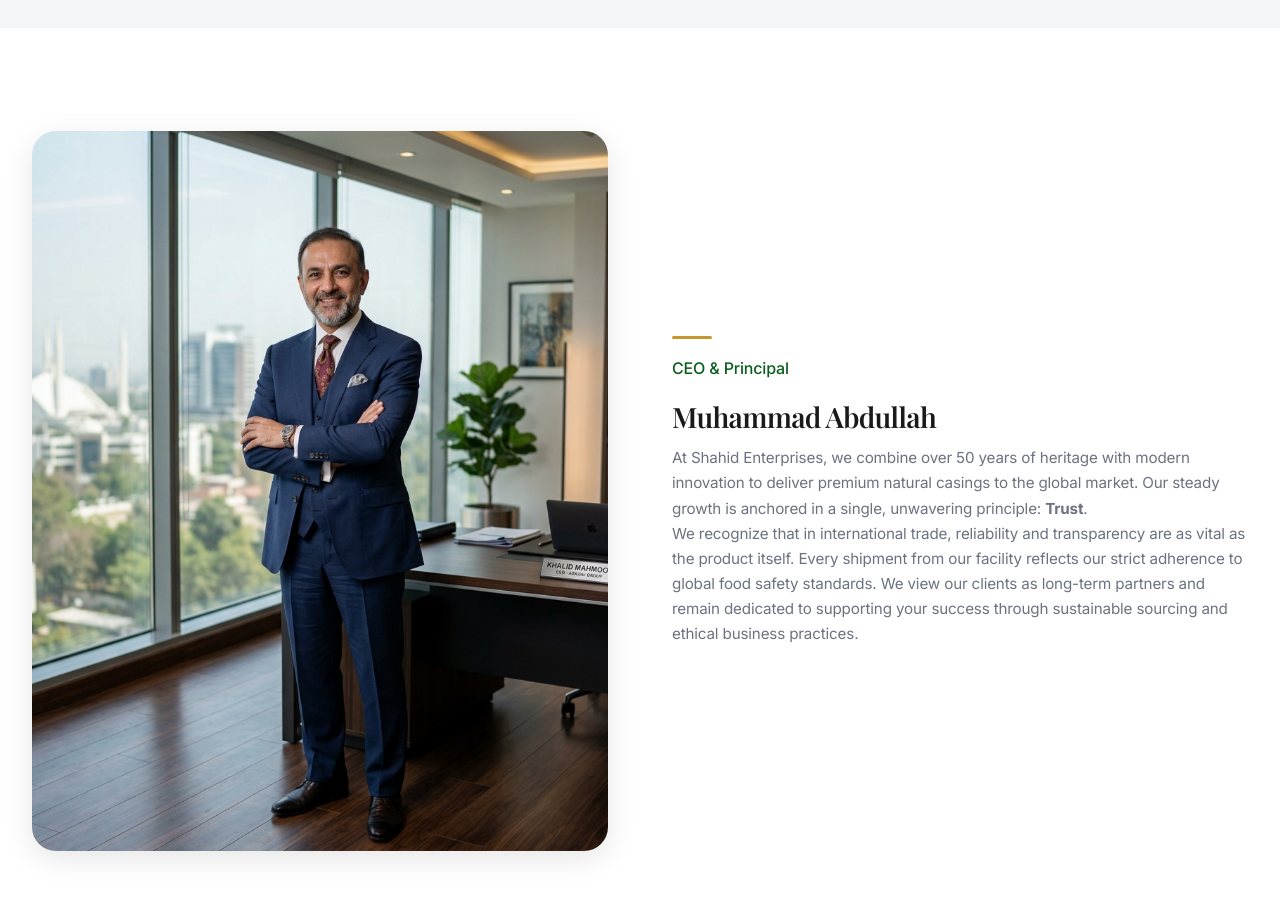
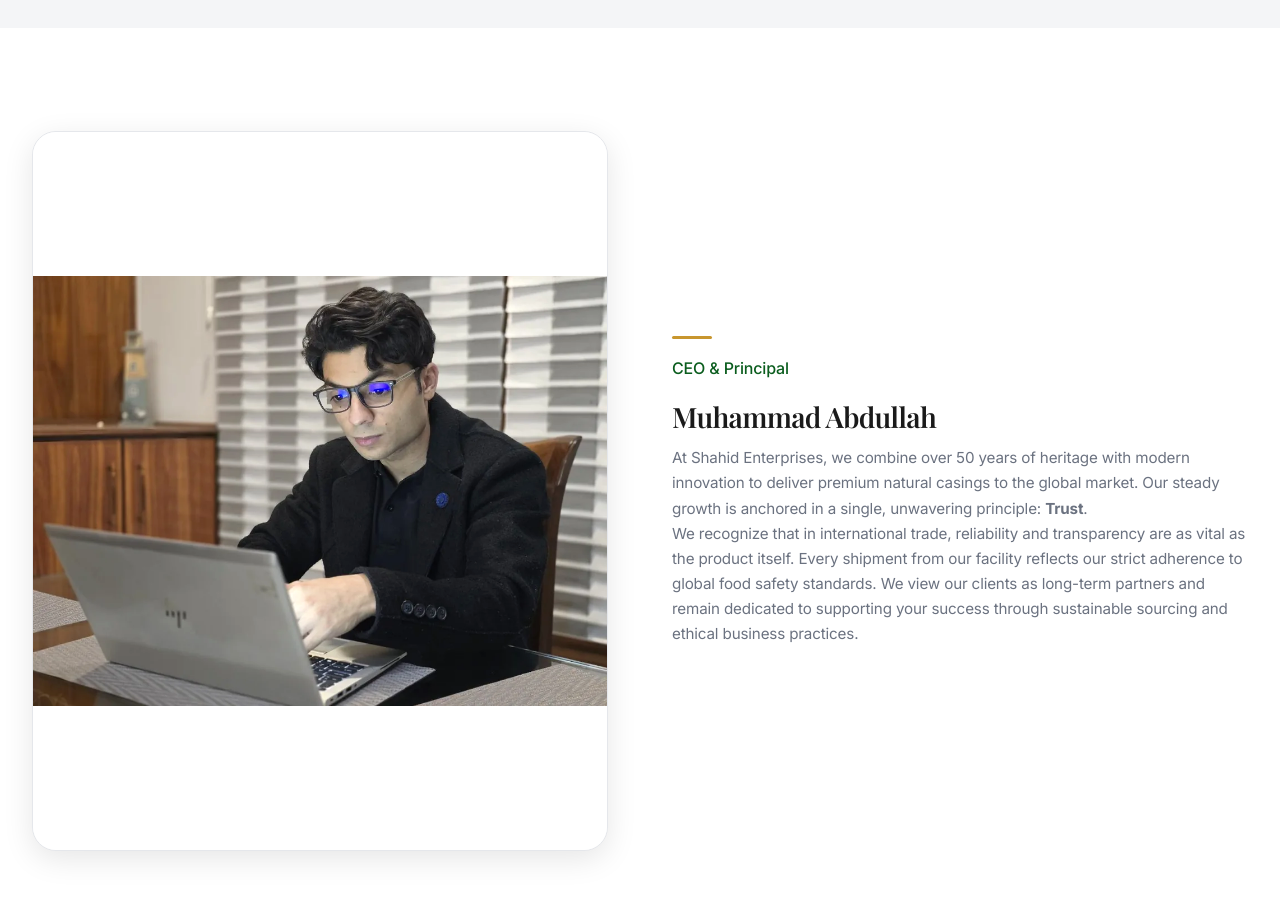
Before and after one commit to shahidenterprises/shahid-enterprises-2.0, a Next.js app: page /about in a window 1280 px wide. Shown: the part 2320-3217 px from the top of the page. Built offline with nearby package versions, Linux system fonts and the light colour scheme; no server answers; a web font is replaced by a local one.

Commit message:
revert: restore original CEO image and optimize CSS for cleaner zoomed-out look

```diff
--- a/src/app/about/About.module.css
+++ b/src/app/about/About.module.css
@@ -209,15 +209,18 @@
   position: relative;
   width: 100%;
   aspect-ratio: 4/5;
-  background: var(--color-bg-alt);
+  background: #f8f9fa; /* Subtle light grey background for contain fit */
   border-radius: var(--radius-xl);
   overflow: hidden;
   box-shadow: var(--shadow-lg);
+  border: 1px solid var(--color-border-light);
 }
 
 .founderImage .stImg {
-  object-fit: cover;
-  object-position: center 15%;
+  object-fit: contain; /* Zooms out to show full original image */
+  background: white;
+  filter: contrast(1.02) brightness(1.02);
+  image-rendering: -webkit-optimize-contrast; /* Sharper cleaner look */
 }
 
 .founderContent h3 {
--- a/src/app/about/page.tsx
+++ b/src/app/about/page.tsx
@@ -125,7 +125,7 @@ export default function AboutPage() {
             <AnimatedSection>
               <div className={styles.founderImage}>
                 <Image
-                  src="/images/ceo_premium.png"
+                  src="/images/ceo.webp"
                   alt="Muhammad Abdullah, CEO of Shahid Enterprises — Driving global growth in the natural casings industry"
                   fill
                   priority
```
Also changed, not shown: public/images/ceo_premium.png (deleted).
